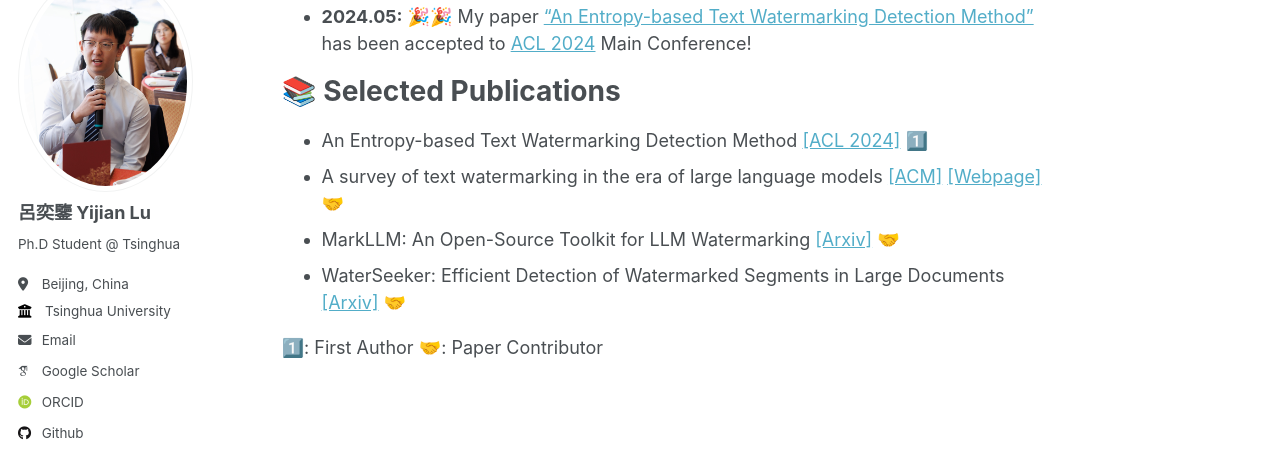
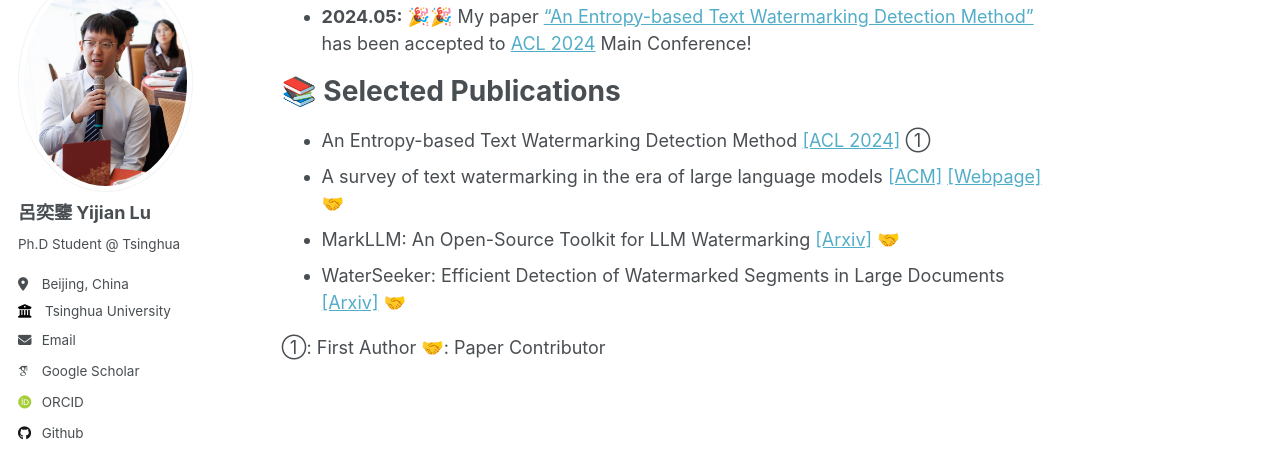
Before and after one commit to luyijian3/luyijian3.github.io, a Jekyll site: the page built from _pages/about.md, in a window 1280 px wide and 900 px high, scrolled down 559 px. Shown: the part 135-584 px from the top of the window. Built offline with Jekyll 4.4.1, drawn with Linux system fonts in a browser that asks for light colours; some web fonts are replaced.

Commit message:
Update about.md

```diff
--- a/_pages/about.md
+++ b/_pages/about.md
@@ -23,9 +23,9 @@ Here is **Yijian Lu (Lucas, 呂奕鑒)**. I am currently a year-one Ph.D student
 
 📚 Selected Publications
 ======
-- An Entropy-based Text Watermarking Detection Method [[ACL 2024]](https://aclanthology.org/2024.acl-long.630/) 1️⃣
+- An Entropy-based Text Watermarking Detection Method [[ACL 2024]](https://aclanthology.org/2024.acl-long.630/) ➀
 - A survey of text watermarking in the era of large language models [[ACM]](https://arxiv.org/abs/2312.07913) [[Webpage]](https://survey-text-watermark.github.io/index.html) 🤝
 - MarkLLM: An Open-Source Toolkit for LLM Watermarking [[Arxiv]](https://arxiv.org/abs/2405.10051) 🤝
 - WaterSeeker: Efficient Detection of Watermarked Segments in Large Documents [[Arxiv]](https://arxiv.org/abs/2409.05112) 🤝
 
-1️⃣: First Author 🤝: Paper Contributor
+➀: First Author 🤝: Paper Contributor
```
